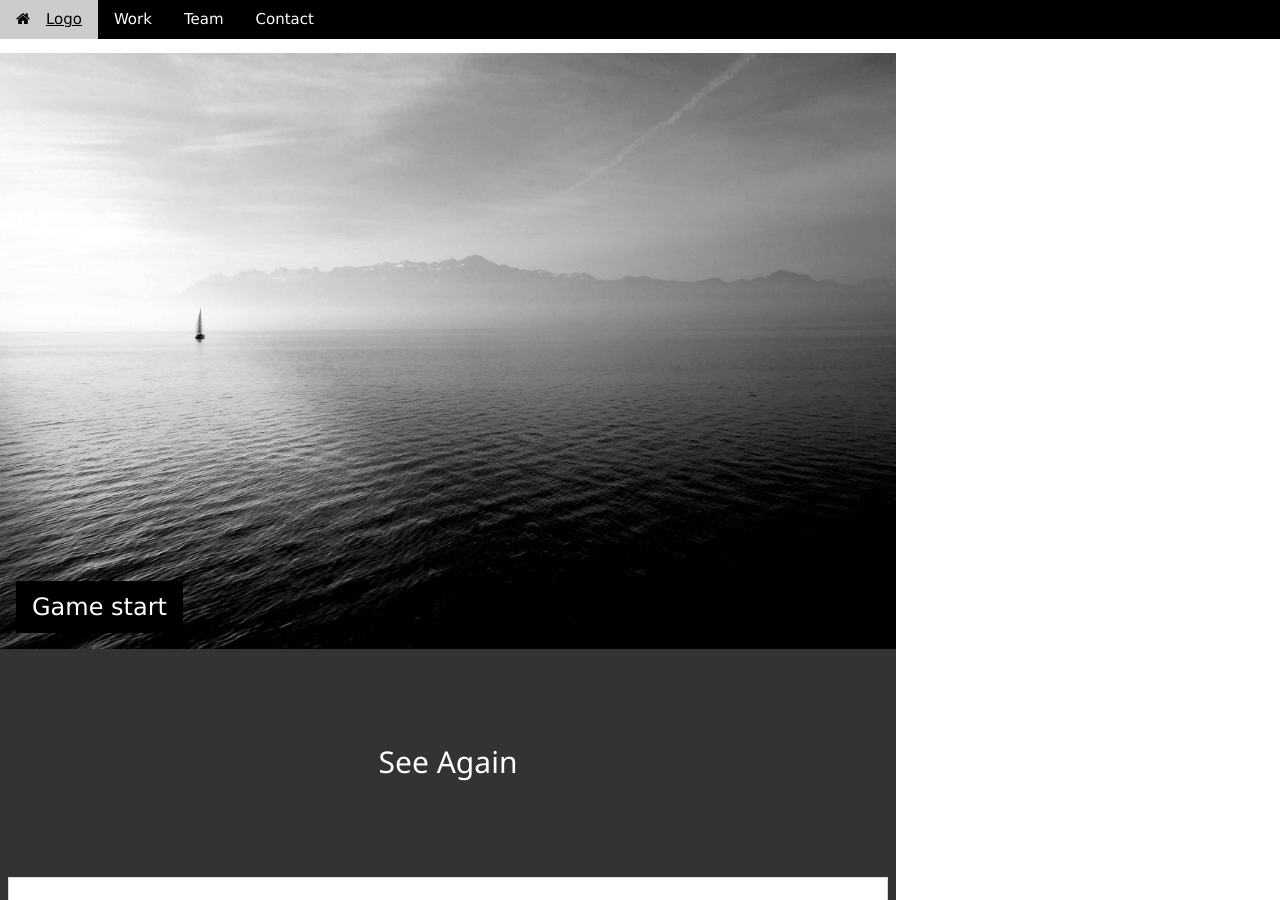
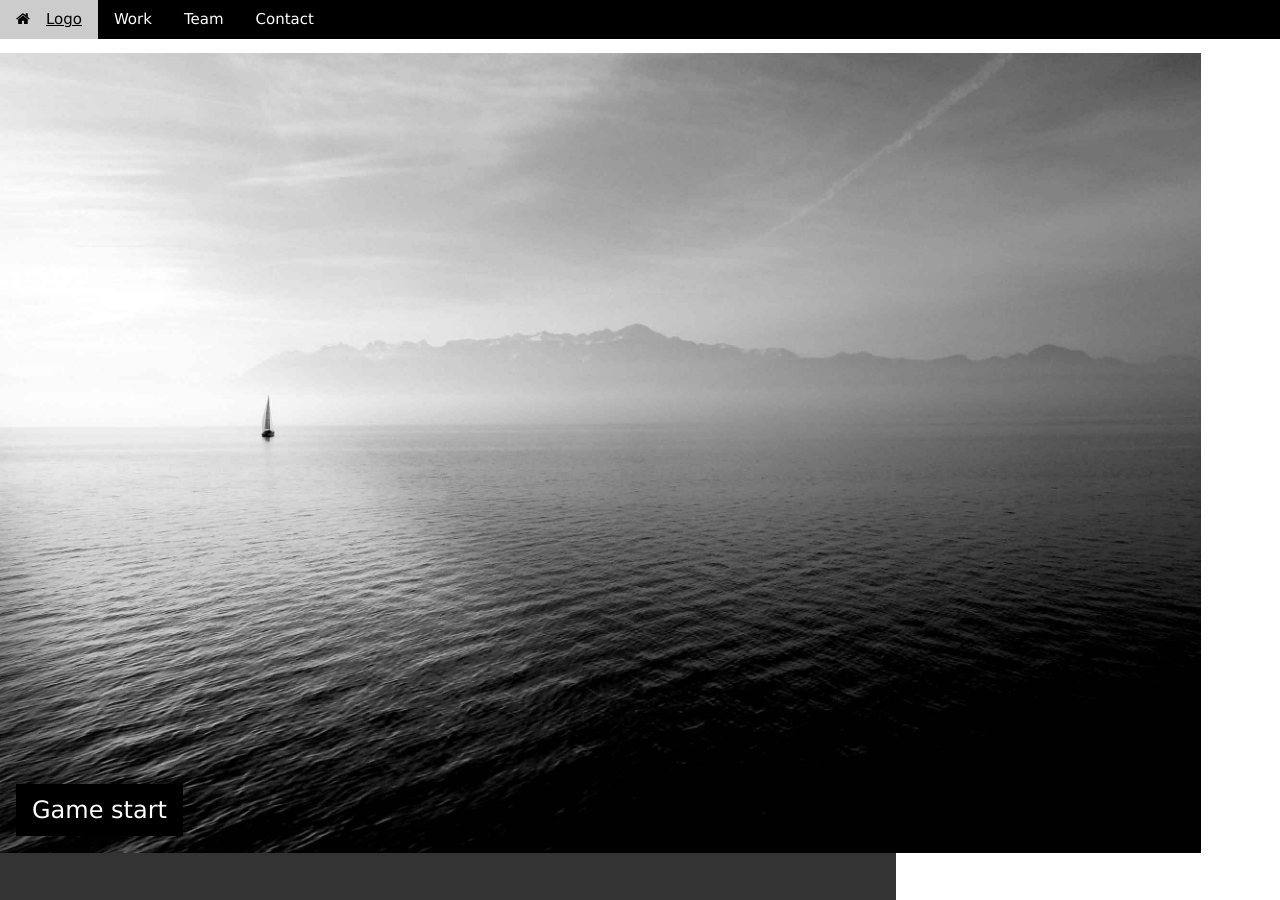
Before and after one commit to CoreImagine/666.gibhub.io, a Jekyll site: the page built from index.html, in a window 1280 px wide and 900 px high. Built offline with Jekyll 4.4.1, drawn with Linux system fonts in a browser that asks for light colours.

Commit message:
Update index.html

```diff
--- a/index.html
+++ b/index.html
@@ -50,7 +50,7 @@
 
     <!-- Image Header -->
     <div class="w3-display-container w3-animate-opacity" id="100">
-        <img src="Content/main.jpg" alt="core" style="min-height:350px;max-height:800px;width:100%;">
+        <img src="Content/main.jpg" alt="core" style="min-height:350px;max-height:800px;width:auto;">
         <div class="w3-container w3-display-bottomleft w3-margin-bottom">
             <button onclick="myFunction()" class="w3-button w3-xlarge w3-theme w3-hover-teal" title="Game">Game start</button>
         </div>
```
